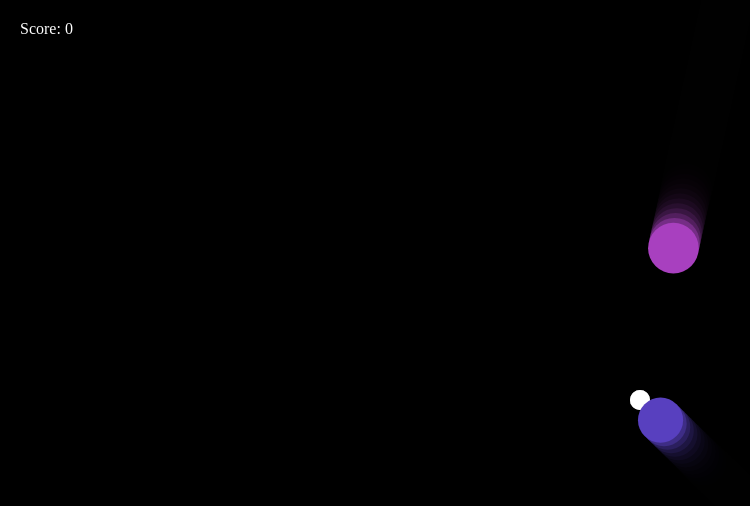
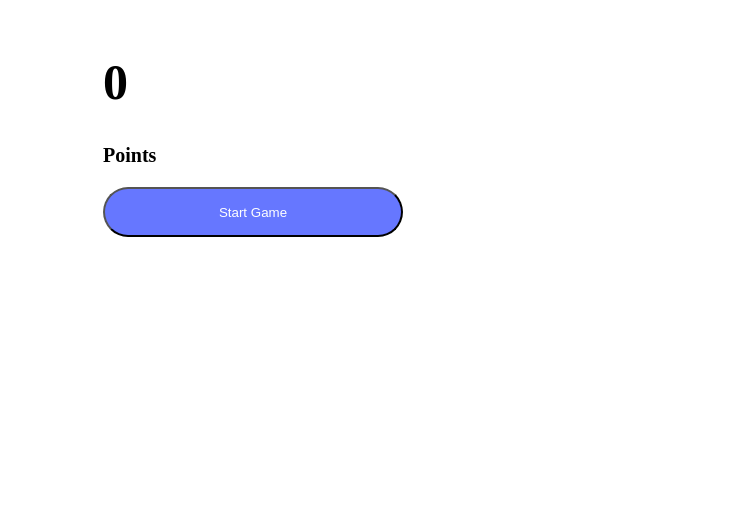
Before and after one commit to michael-lourenco/game-canvas, a plain HTML site: page index.html in a window 1280 px wide. Shown: the whole page, without its empty margins (0-750 px from the left). Drawn offline with nearby package versions, Linux system fonts and the light colour scheme.

Commit message:
Add start game button

```diff
--- a/index.html
+++ b/index.html
@@ -4,7 +4,7 @@
             body {
                 margin: 0;
             }
-            div {
+            #containerScore {
                 position: fixed;
                 color: white;
                 margin-left: 20px;
@@ -13,10 +13,56 @@
                 -ms-user-select: none; /* IE 10 and IE 11 */
                 user-select: none; /* Standard syntax */
             }
+
+            #containerStart {
+                position: fixed;
+                display: flex;
+                justify-content: center;
+                align-items: center;
+                width: 500px;
+                height: 250px;
+                background-color: white;
+                margin-left: auto;
+                margin-right: auto;
+                padding: 3px;
+            }
+
+            .scoreStartText {
+                font-size: 50px;
+                font-weight: bold;
+                margin-left: auto;
+                margin-right: auto;
+            }
+
+            .pointsStartText {
+                font-size: 20px;
+                font-weight: bold;
+                margin-left: auto;
+                margin-right: auto;
+            }
+
+            .buttonStart {
+                background-color: #6677FF;
+                color: white;
+                width: 300px;
+                height: 50px;
+                border-radius: 25px;
+            }
         </style>
     </head>
     <body>
-        <div><span>Score:</span> <span id = "score">0</span></div>
+        <div id="containerScore"><span>Score:</span> <span id = "score">0</span></div>
+
+        <div id = "containerStart">
+            <div>
+                <h1 class = "scoreStartText">0</h1>
+                <p class = "pointsStartText">Points</p>
+                <div>
+                    <button class = "buttonStart" id="startGameButton">Start Game</button>
+                </div>
+            </div>
+        </div>
+
         <canvas>
 
         </canvas>
--- a/index.js
+++ b/index.js
@@ -6,6 +6,8 @@ canvas.width = innerWidth;
 canvas.height = innerHeight;
 
 const score = document.querySelector('#score');
+const startGameButton = document.querySelector('#startGameButton');
+const containerStart = document.querySelector('#containerStart');
 class Player {
     constructor(x, y, radius, color) {
         this.x = x;
@@ -185,6 +187,9 @@ function animate() {
         if(distanceBetweenPlayer < enemy.radius + player.radius -5) {
             setTimeout(() => {
                 console.log('END GAME - THE PLAYER HAS HITTED')
+                containerStart.style.display = 'flex';
+                containerStart.style.opacity = 1;
+                containerStart.style.zIndex = 100;
                 cancelAnimationFrame(animationId);
             }, 0); // use setTimeout to remove the effect of flash object after the animation
         }
@@ -259,5 +264,10 @@ window.addEventListener('click', (event) =>{
     )
 })
 
-animate();
-spawnEnemies();
+startGameButton.addEventListener('click', () => {
+    containerStart.style.display = 'none';
+    containerStart.style.opacity = 0;
+    containerStart.style.zIndex = -1;
+    animate();
+    spawnEnemies();
+})
```
Also changed, not shown: README.md.
